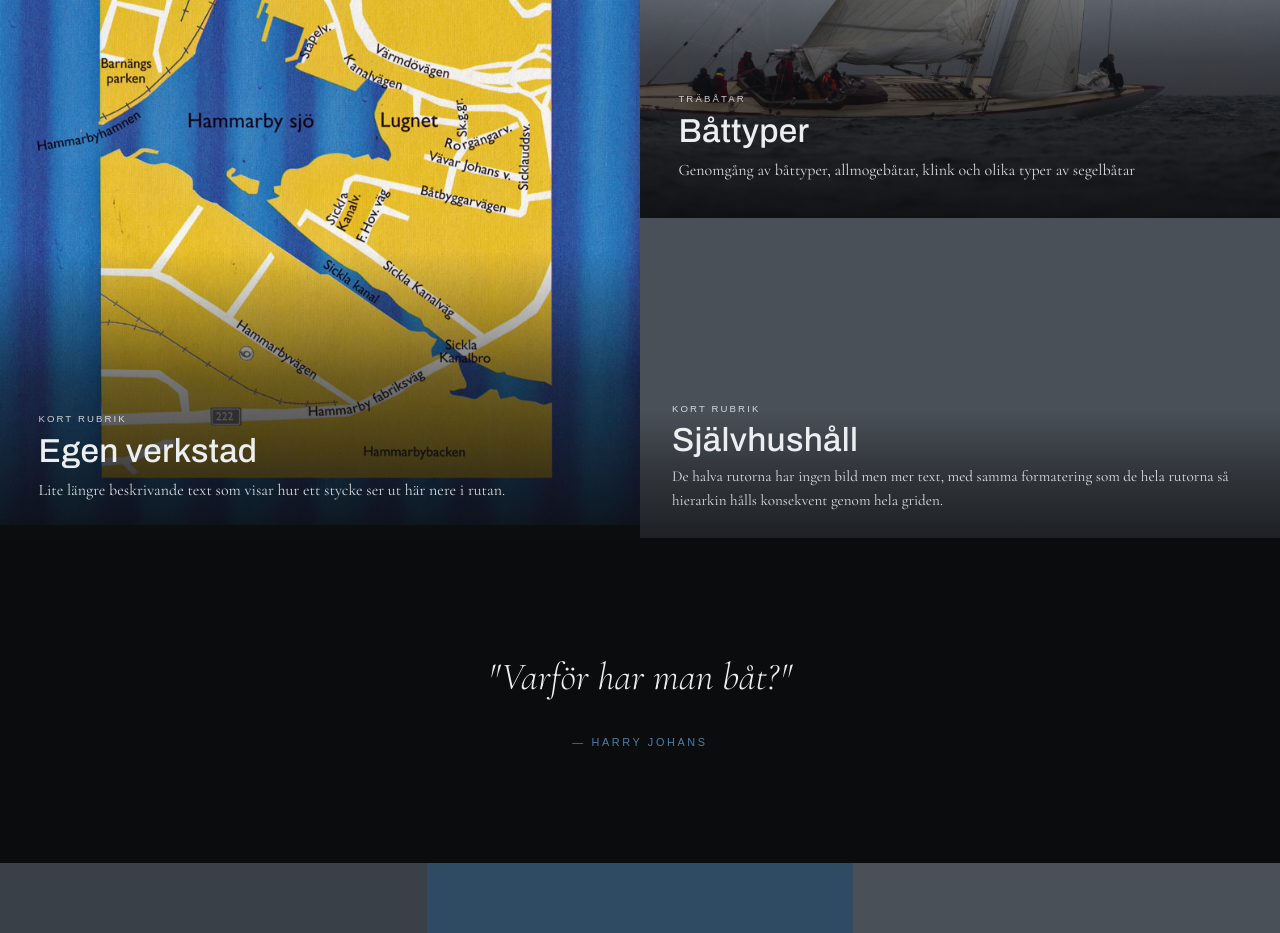
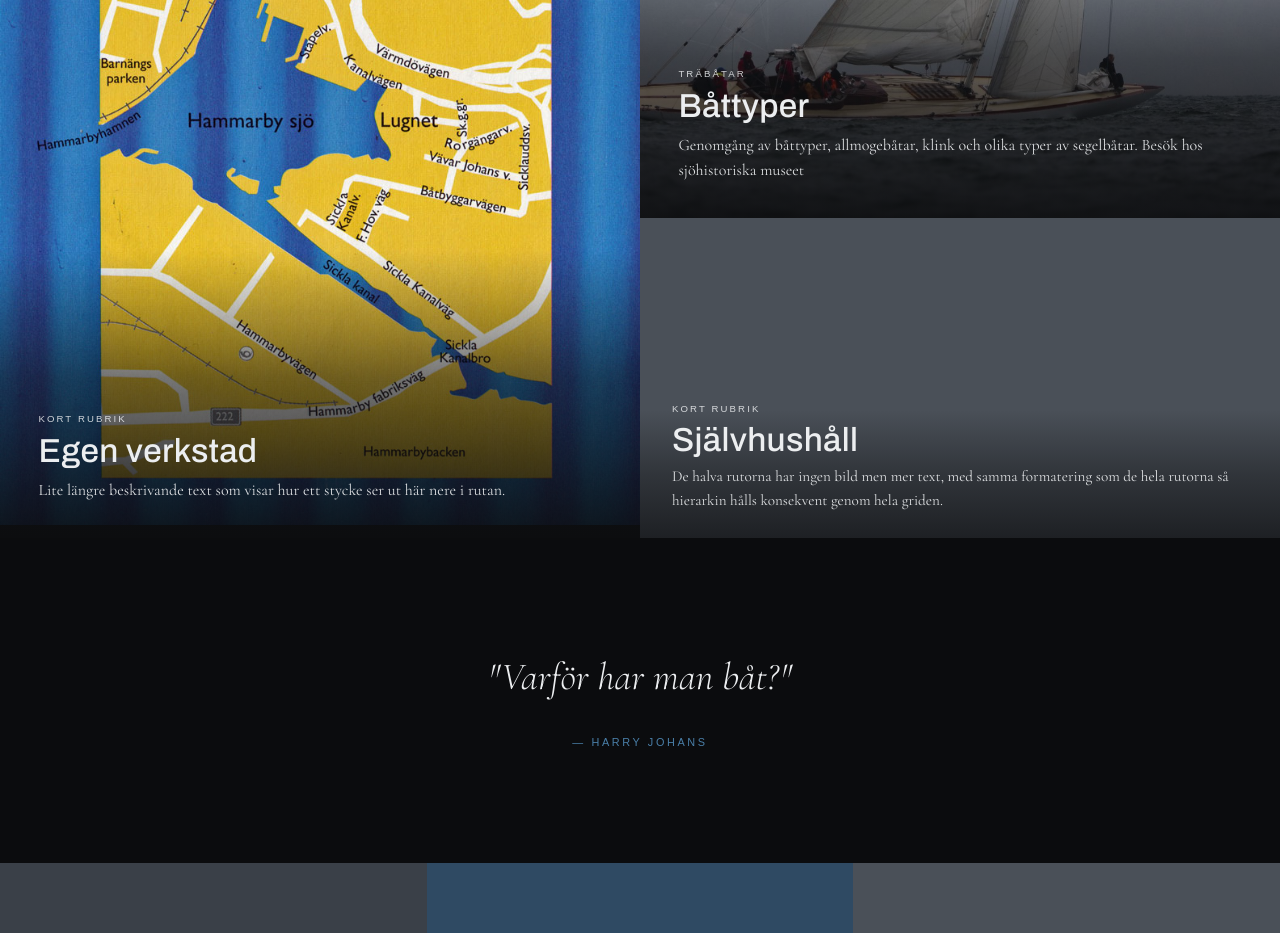
Before and after one commit to matsbprod/harryjohans, a plain HTML site: page index.html in a window 1280 px wide. Shown: the part 3480-4413 px from the top of the page. Drawn offline with nearby package versions, Linux system fonts and the light colour scheme.

Commit message:
Update index.html

```diff
--- a/index.html
+++ b/index.html
@@ -155,7 +155,7 @@
       <div class="f-body reveal">
         <p class="lbl">Träbåtar</p>
         <h2 class="h2">Båttyper</h2>
-        <p class="body">Genomgång av båttyper, allmogebåtar, klink och olika typer av segelbåtar</p>
+        <p class="body">Genomgång av båttyper, allmogebåtar, klink och olika typer av segelbåtar. Besök hos sjöhistoriska museet</p>
       </div>
     </div>
     <div class="f-img fc-half">
```
